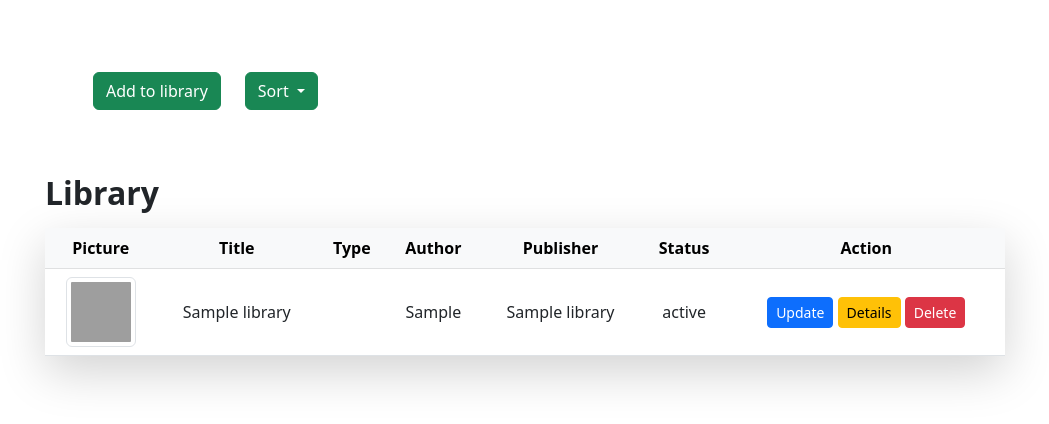
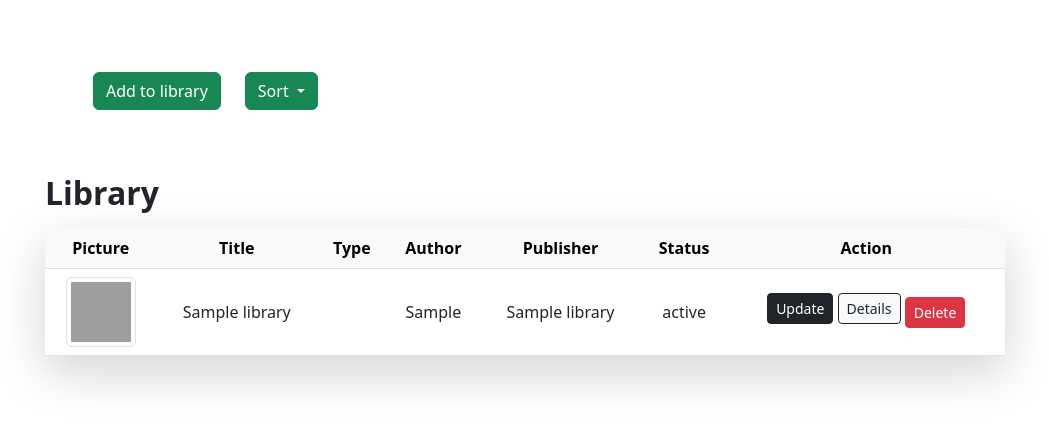
Before and after one commit to ch1marko/BE17-CR10-MarkoDzomba, a PHP site: page /index.php in a window 1280 px wide. Shown: the top 424 px of the page, without its empty margins (115-1164 px from the left). Run offline with PHP 8.4, Linux system fonts and the light colour scheme; tables that the repository leaves empty or names only in its code hold one stand-in row (values such as "Sample post"); grey boxes are pictures that could not be loaded.

Commit message:
aesthetics tune up

```diff
--- a/index.php
+++ b/index.php
@@ -16,8 +16,8 @@ if (mysqli_num_rows($result) > 0) {
             <td class='text-center'>" . $row['author_first_name'] . "</td>
             <td class='text-center'>" . $row['publisher_name'] . "</td>
             <td class='text-center'>" . $row['status'] . "</td>
-            <td class='text-center'><a href='update.php?id=" . $row['id'] . "'><button class='btn btn-primary btn-sm' type='button'>Update</button></a>
-            <a href='details.php?id=" . $row['id'] . "'><button class='btn btn-warning btn-sm' type='button'>Details</button></a>
+            <td class='text-center'><a href='update.php?id=" . $row['id'] . "'><button class='btn btn-dark btn-sm mb-2' type='button'>Update</button></a>
+            <a href='details.php?id=" . $row['id'] . "'><button class='btn btn-light btn-outline-dark btn-sm mb-2' type='button'>Details</button></a>
             <a href='delete.php?id=" . $row['id'] . "'><button class='btn btn-danger btn-sm' type='button'>Delete</button></a>
             </td>
         </tr>
```
